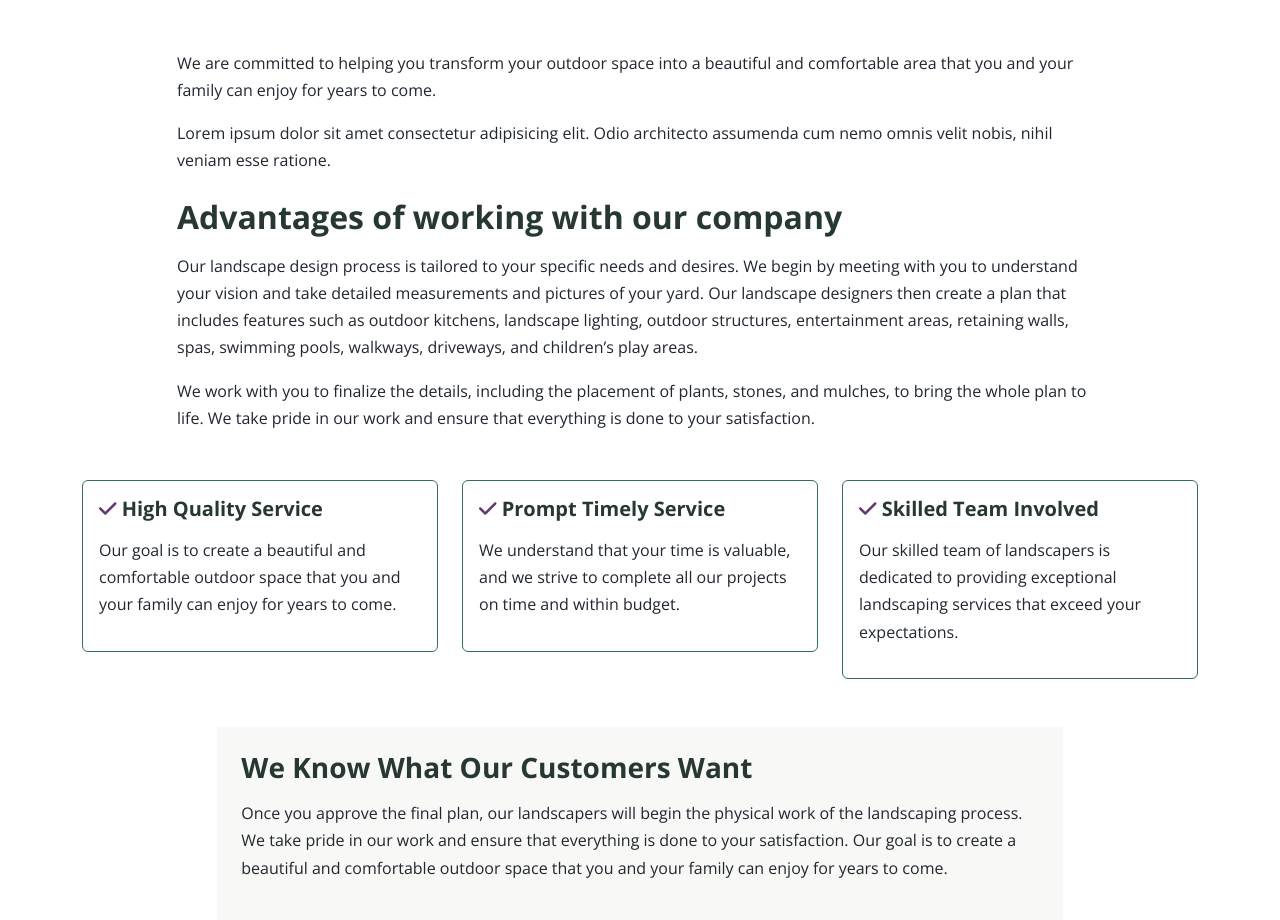
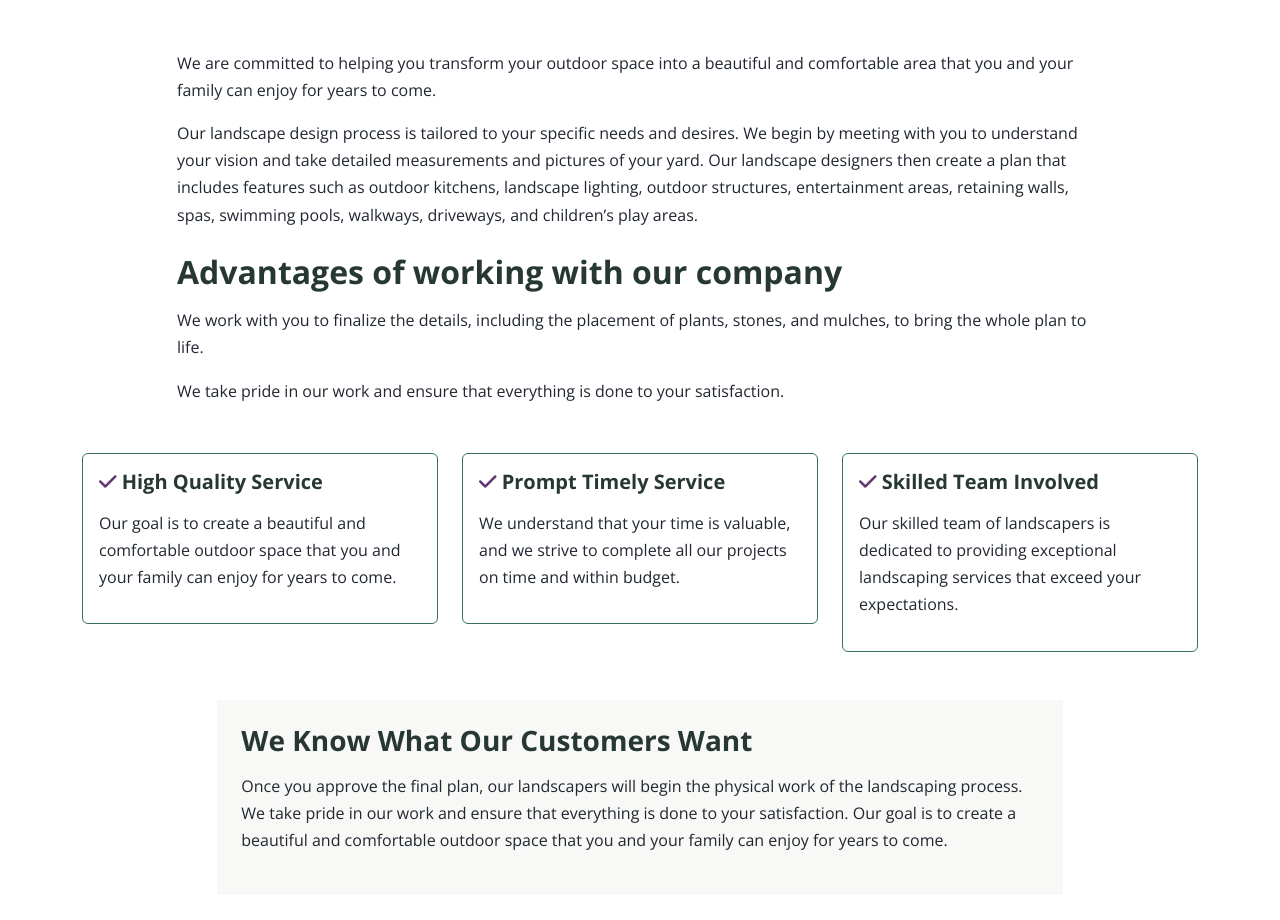
Before and after one commit to elena-polyakova2/landscaping-website, a website: page article.html in a window 1280 px wide. Shown: the part 1400-2320 px from the top of the page. Drawn offline with nearby package versions, Linux system fonts and the light colour scheme; files that its build step writes are made by us from their sources.

Commit message:
Article text rewrote.
Co-authored-by: elena-polyakova2 <124845955+elena-polyakova2@users.noreply.github.com>

```diff
--- a/article.html
+++ b/article.html
@@ -83,19 +83,17 @@
             </p>
 
             <p class="mb-4">
-              Lorem ipsum dolor sit amet consectetur adipisicing elit. Odio
-              architecto assumenda cum nemo omnis velit nobis, nihil veniam esse
-              ratione.
+              Our landscape design process is tailored to your specific needs and desires. We begin by meeting with you to understand your vision and take detailed measurements and pictures of your yard. Our landscape designers then create a plan that includes features such as outdoor kitchens, landscape lighting, outdoor structures, entertainment areas, retaining walls, spas, swimming pools, walkways, driveways, and children’s play areas.
             </p>
 
             <h2 class="mb-3">Advantages of working with our company</h2>
 
             <p>
-              Our landscape design process is tailored to your specific needs and desires. We begin by meeting with you to understand your vision and take detailed measurements and pictures of your yard. Our landscape designers then create a plan that includes features such as outdoor kitchens, landscape lighting, outdoor structures, entertainment areas, retaining walls, spas, swimming pools, walkways, driveways, and children’s play areas.
+              We work with you to finalize the details, including the placement of plants, stones, and mulches, to bring the whole plan to life.
             </p>
 
             <p class="mb-4">
-              We work with you to finalize the details, including the placement of plants, stones, and mulches, to bring the whole plan to life. We take pride in our work and ensure that everything is done to your satisfaction.
+              We take pride in our work and ensure that everything is done to your satisfaction.
             </p>
           </div>
         </div>
```
